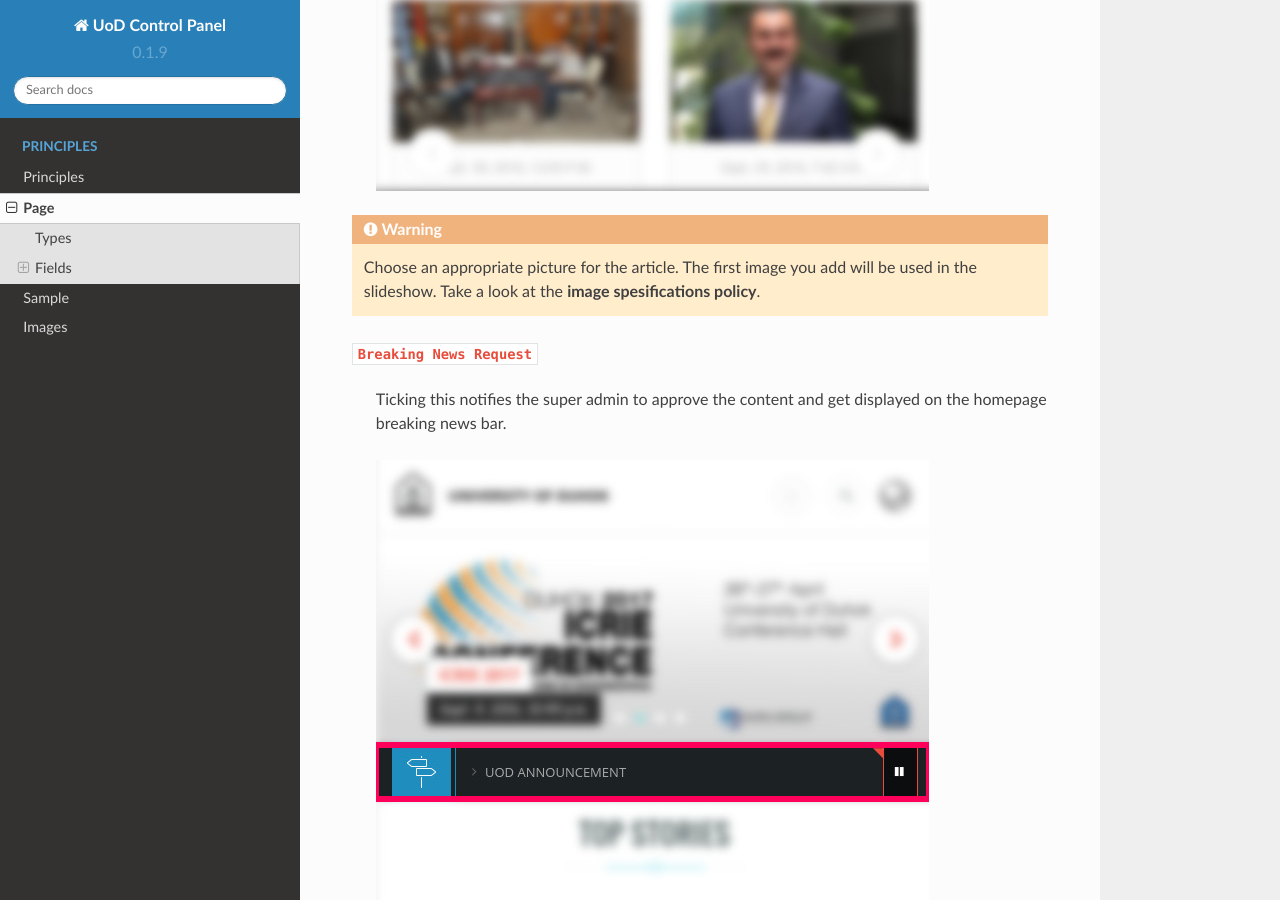
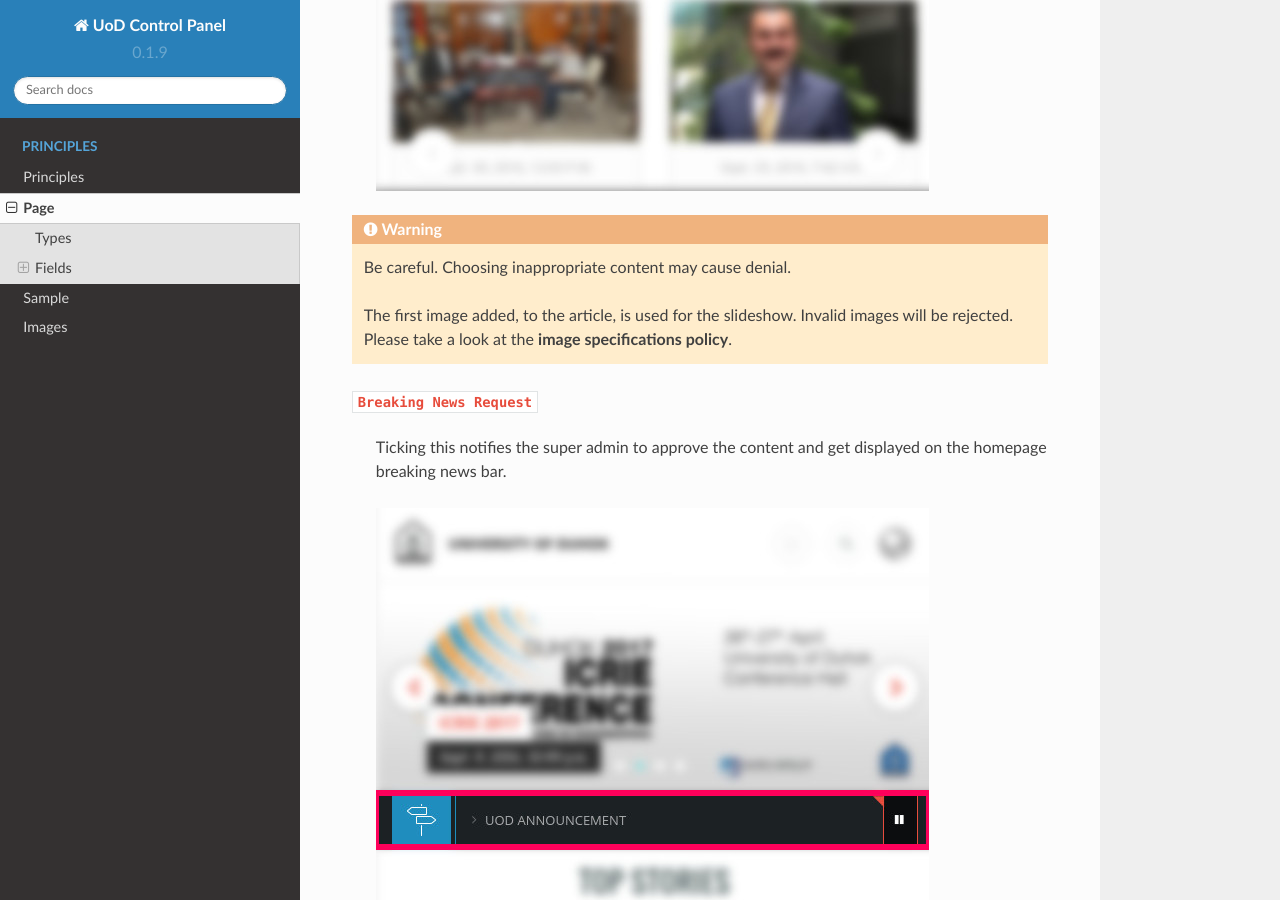
Before and after one commit to bilind/uodcp, a Sphinx documentation site: the page built from uodtemplates/sphinx_rtd_theme-master/demo_docs/source/page.rst, in a window 1280 px wide and 900 px high, scrolled down 5138 px. Built offline with Sphinx 7.4.7 and the Read the Docs theme 2.0.0, drawn with Linux system fonts in a browser that asks for light colours.

Commit message:
Still working

```diff
--- a/uodtemplates/sphinx_rtd_theme-master/demo_docs/source/page.rst
+++ b/uodtemplates/sphinx_rtd_theme-master/demo_docs/source/page.rst
@@ -166,7 +166,9 @@ HomePage
         :target: _images/page_promote_homepage_slideshow.jpg
 
 .. warning::
-    Choose an appropriate picture for the article. The first image you add will be used in the slideshow. Take a look at the **image spesifications policy**.
+    Be careful. Choosing inappropriate content may cause denial.
+
+    The first image added, to the article, is used for the slideshow. Invalid images will be rejected. Please take a look at the **image specifications policy**.
 
 
 ``Breaking News Request``
```
